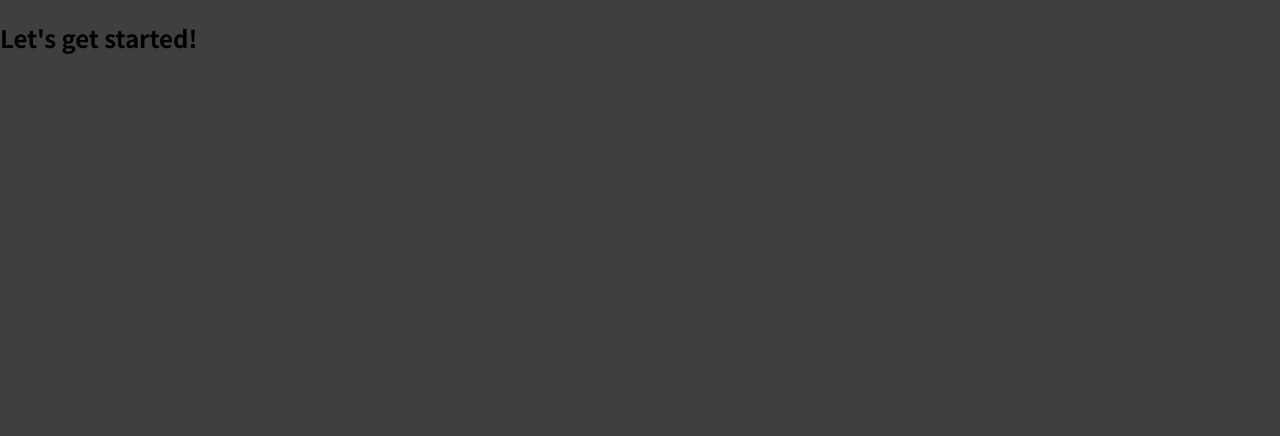
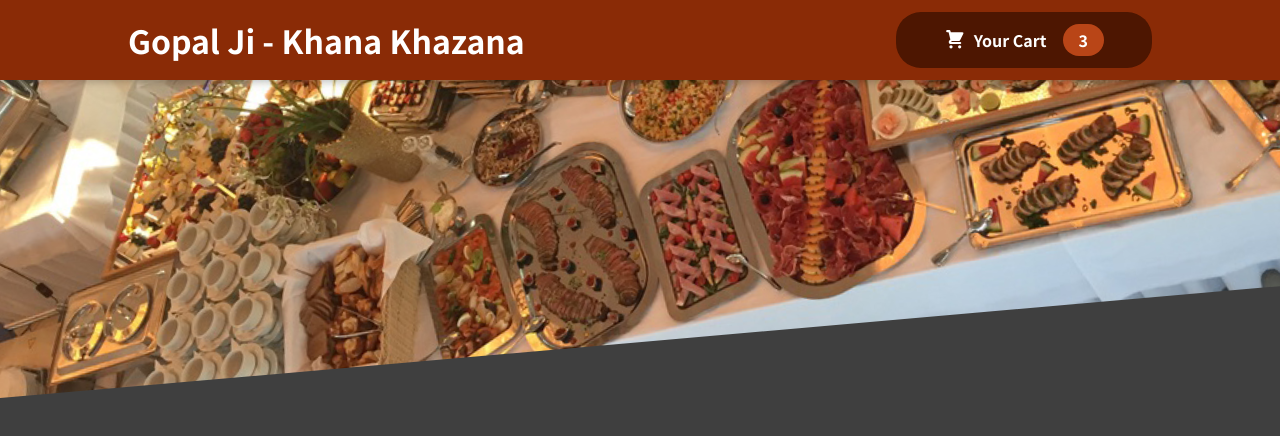
Before and after one commit to whynesspower/JEC-Food-Order-App, a JavaScript app: page / in a window 1280 px wide. Shown: the top 436 px of the page. Built offline with nearby package versions, Linux system fonts and the light colour scheme.

Commit message:
the cart button

```diff
--- a/src/App.js
+++ b/src/App.js
@@ -1,8 +1,11 @@
+import Header from "./components/Layout/Header";
+
 function App() {
   return (
-    <div>
-      <h2>Let's get started!</h2>
-    </div>
+    <>
+      <Header></Header>
+      <h2></h2>
+    </>
   );
 }
 
--- /dev/null
+++ b/src/components/Cart/CartIcon.js
@@ -0,0 +1,13 @@
+const CartIcon = () => {
+  return (
+    <svg
+      xmlns="http://www.w3.org/2000/svg"
+      viewBox="0 0 20 20"
+      fill="currentColor"
+    >
+      <path d="M3 1a1 1 0 000 2h1.22l.305 1.222a.997.997 0 00.01.042l1.358 5.43-.893.892C3.74 11.846 4.632 14 6.414 14H15a1 1 0 000-2H6.414l1-1H14a1 1 0 00.894-.553l3-6A1 1 0 0017 3H6.28l-.31-1.243A1 1 0 005 1H3zM16 16.5a1.5 1.5 0 11-3 0 1.5 1.5 0 013 0zM6.5 18a1.5 1.5 0 100-3 1.5 1.5 0 000 3z" />
+    </svg>
+  );
+};
+
+export default CartIcon;
--- a/src/components/Layout/Header.js
+++ b/src/components/Layout/Header.js
@@ -1,12 +1,13 @@
 import classes from "./Header.module.css";
 import mealsImage from "../../assets/meals.jpg";
+import HeadercartButton from "./HeaderCartButton";
 
 const Header = (props) => {
   return (
     <>
       <header className={classes.header}>
         <h1>Gopal Ji - Khana Khazana</h1>
-        <butto>Cart</butto>
+        <HeadercartButton />
       </header>
       <div className={classes["main-image"]}>
         <img src={mealsImage} alt="JEC Night Canteen" />
--- /dev/null
+++ b/src/components/Layout/Header.module.css
@@ -0,0 +1,29 @@
+.header {
+  position: fixed;
+  top: 0;
+  left: 0;
+  width: 100%;
+  height: 5rem;
+  background-color: #8a2b06;
+  color: white;
+  display: flex;
+  justify-content: space-between;
+  align-items: center;
+  padding: 0 10%;
+  box-shadow: 0 2px 8px rgba(0, 0, 0, 0.25);
+  z-index: 10;
+}
+
+.main-image {
+  width: 100%;
+  height: 25rem;
+  z-index: 0;
+  overflow: hidden;
+}
+
+.main-image img {
+  width: 110%;
+  height: 100%;
+  object-fit: cover;
+  transform: rotateZ(-5deg) translateY(-4rem) translateX(-1rem);
+}
--- /dev/null
+++ b/src/components/Layout/HeaderCartButton.js
@@ -0,0 +1,14 @@
+import CartIcon from "../Cart/CartIcon";
+import classes from "./HeaderCartButton.module.css";
+const HeadercartButton = () => {
+  return (
+    <button className={classes.button}>
+      <span className={classes.icon}>
+        <CartIcon></CartIcon>{" "}
+      </span>
+      <span>Your Cart </span>
+      <span className={classes.badge}>3</span>
+    </button>
+  );
+};
+export default HeadercartButton;
```
Also changed, not shown: src/assets/meals.jpg (added).
